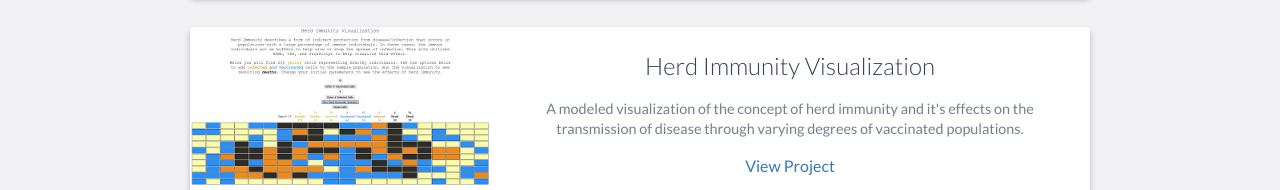
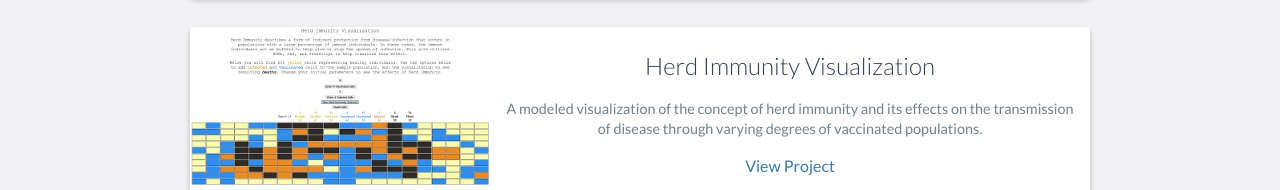
Before and after one commit to aferrar/aferrar.github.io, a website: page index.html in a window 1280 px wide. Shown: the part 7777-7967 px from the top of the page. Drawn offline with nearby package versions, Linux system fonts and the light colour scheme; files that its build step writes are made by us from their sources.

Commit message:
Fixed typo

```diff
--- a/index.html
+++ b/index.html
@@ -278,7 +278,7 @@
                     <div class="project-info">
                         <h3>Herd Immunity Visualization</h3>
                         <p>
-                            A modeled visualization of the concept of herd immunity and it's effects on the transmission of disease through varying degrees of vaccinated populations.
+                            A modeled visualization of the concept of herd immunity and its effects on the transmission of disease through varying degrees of vaccinated populations.
                         </p>
                         <a href="https://aferrar.github.io/herd_immunity/">View Project</a>
                     </div>
```
